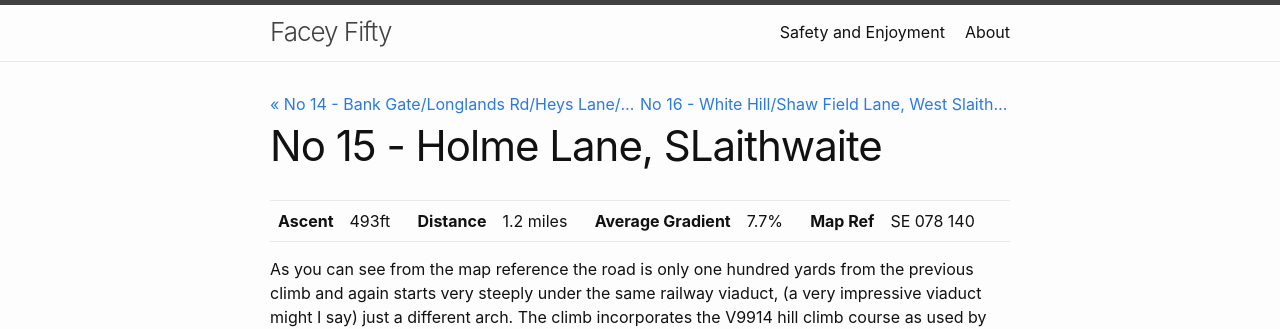
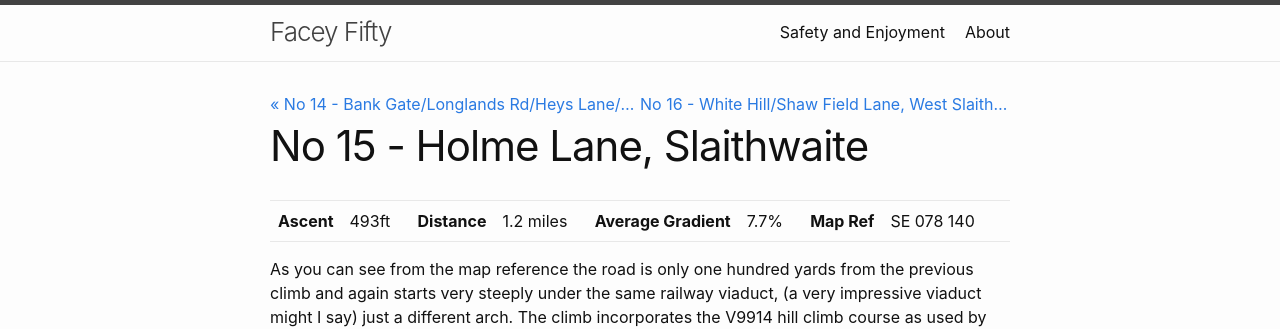
Before and after one commit to x2764tech/facey-fifty, a Jekyll site: the page built from docs/_the_routes/15 - Holme Lane, SLaithwaite.md, in a window 1280 px wide. Shown: the top 329 px of the page. Built offline with Jekyll 4.4.1, drawn with Linux system fonts in a browser that asks for light colours.

Commit message:
Tidy up a couple of descriptions

```diff
--- a/docs/_the_routes/15 - Holme Lane, SLaithwaite.md
+++ b/docs/_the_routes/15 - Holme Lane, SLaithwaite.md
@@ -1,5 +1,5 @@
 ---
-title: No 15 - Holme Lane, SLaithwaite
+title: No 15 - Holme Lane, Slaithwaite
 distance: 1.2 miles
 ascent: 493ft
 map_ref: SE 078 140
@@ -11,18 +11,7 @@
 previous climb and again starts very steeply under the same railway viaduct, (a very
 impressive viaduct might I say) just a different arch. The climb incorporates the V9914 hill
 climb course as used by the Huddersfield Star Wheelers, the only difference is that this time
-you
-go
-a little
-bit
-further
-and
-finish at
-The Rose and
-Crown
-public
-house,
-(another
+you go a little bit further and finish at The Rose and Crown public house, (another
 opportunity to partake in liquid refreshments)!! Anyone would think I was a drinker! For
 anyone that knows me that is totally untrue, but why shouldn’t you take in some local
 tipple?
```
Also changed, not shown: docs/_the_routes/14 - Bank Gate-Longlands Rd-Heys Lane-Tiding Fields Ln-Pole Gate, Slaitwaite to Scammonden.md (+0 -1 lines).
